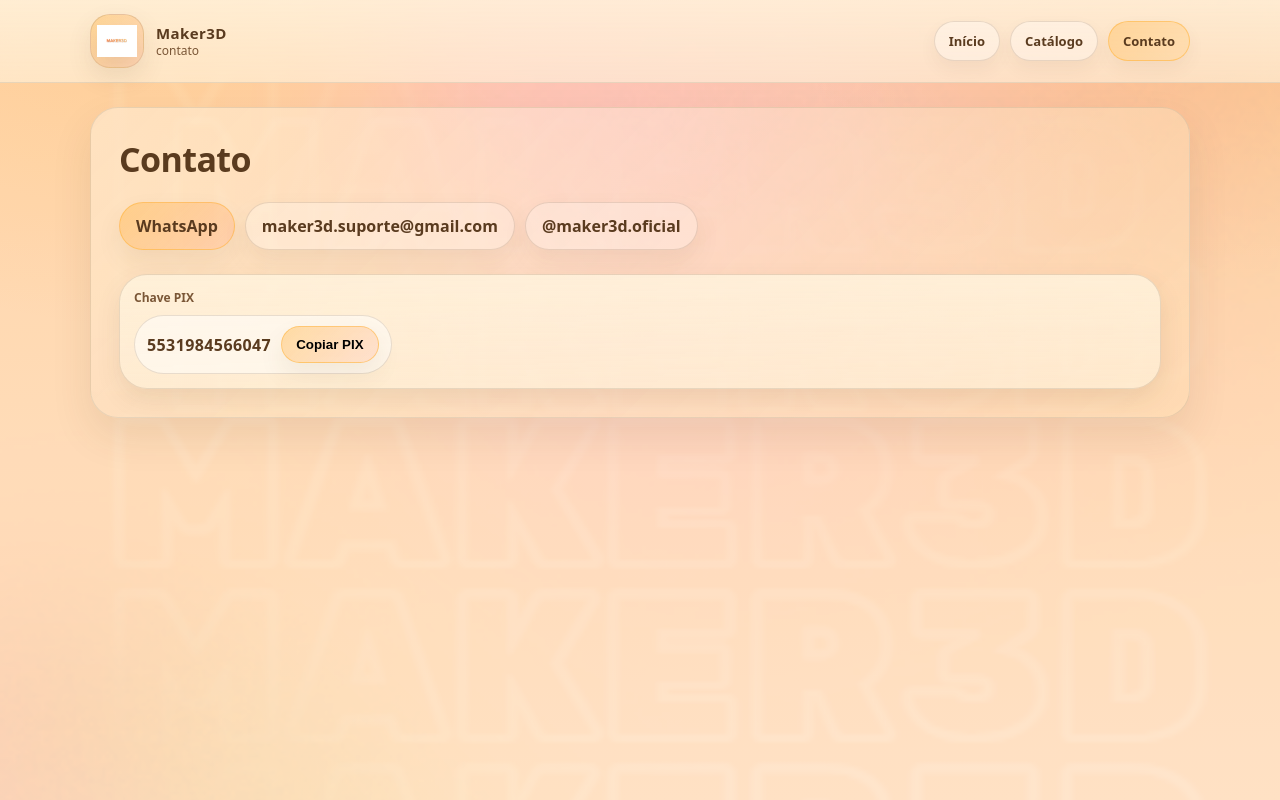
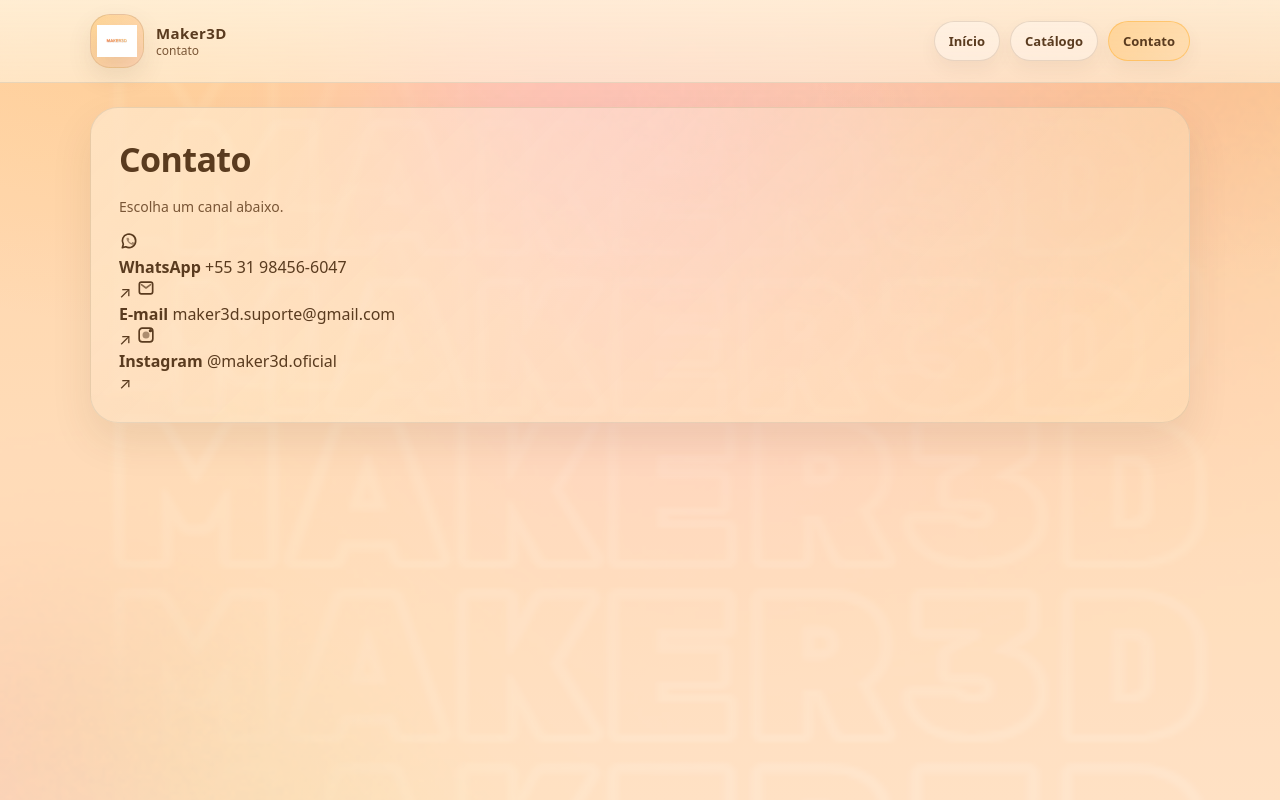
Before and after one commit to Maker3D-Shop/maker3d-shop.github.io, a plain HTML site: page contato.html in a window 1280 px wide. Drawn offline with Linux system fonts and the light colour scheme.

Commit message:
Update contato.html

```diff
--- a/contato.html
+++ b/contato.html
@@ -6,7 +6,7 @@
   <title>Maker3D — Contato</title>
   <link rel="stylesheet" href="assets/style.css" />
 </head>
-<body>
+<body data-page="contact">
   <header>
     <div class="container">
       <div class="nav">
@@ -34,19 +34,54 @@
       <div class="heroCard">
         <div class="heroInner">
           <h1 class="heroTitle">Contato</h1>
+          <p class="heroSub">Escolha um canal abaixo.</p>
 
-          <div class="heroActions">
-            <a class="btn primary" href="https://wa.me/5531984566047" target="_blank" rel="noreferrer">WhatsApp</a>
-            <a class="btn ghost" href="mailto:maker3d.suporte@gmail.com">maker3d.suporte@gmail.com</a>
-            <a class="btn ghost" href="https://instagram.com/maker3d.oficial" target="_blank" rel="noreferrer">@maker3d.oficial</a>
-          </div>
+          <div class="contactGrid">
+            <a class="contactItem" href="https://wa.me/5531984566047" target="_blank" rel="noreferrer">
+              <span class="ico" aria-hidden="true">
+                <!-- WhatsApp -->
+                <svg viewBox="0 0 24 24" width="20" height="20" fill="none">
+                  <path d="M20 11.9a8 8 0 0 1-11.9 7L4 20l1.2-4.1A8 8 0 1 1 20 11.9Z" stroke="currentColor" stroke-width="2" stroke-linejoin="round"/>
+                  <path d="M9.6 8.8c.3-.7.6-.8 1-.8h.4c.2 0 .4 0 .6.4l.7 1.7c.1.3.1.5 0 .7l-.5.6c-.2.2-.2.5 0 .7.5.9 1.6 1.9 2.6 2.3.2.1.5 0 .7-.1l.7-.8c.2-.2.4-.3.7-.2l1.7.8c.3.1.4.3.4.5 0 .5-.2 1.3-.9 1.6-.4.2-1 .5-2 .3-1.3-.2-2.8-1-4.2-2.4-1.4-1.4-2.2-2.9-2.4-4.2-.2-1 .1-1.6.3-2Z" fill="currentColor" opacity=".55"/>
+                </svg>
+              </span>
+              <div class="contactText">
+                <strong>WhatsApp</strong>
+                <span>+55 31 98456-6047</span>
+              </div>
+              <span class="go">↗</span>
+            </a>
 
-          <div class="card" style="padding:14px; margin-top:10px;">
-            <p class="small" style="margin:0 0 8px; font-weight:900;">Chave PIX</p>
-            <div class="pixKey">
-              <span>5531984566047</span>
-              <button class="btn primary" style="padding:10px 14px;" onclick="navigator.clipboard.writeText('5531984566047'); this.textContent='Copiado ✅'; setTimeout(()=>this.textContent='Copiar PIX',1200);">Copiar PIX</button>
-            </div>
+            <a class="contactItem" href="mailto:maker3d.suporte@gmail.com">
+              <span class="ico" aria-hidden="true">
+                <!-- Email -->
+                <svg viewBox="0 0 24 24" width="20" height="20" fill="none">
+                  <path d="M4 7.5A2.5 2.5 0 0 1 6.5 5h11A2.5 2.5 0 0 1 20 7.5v9A2.5 2.5 0 0 1 17.5 19h-11A2.5 2.5 0 0 1 4 16.5v-9Z" stroke="currentColor" stroke-width="2"/>
+                  <path d="m6.5 8 5.5 4 5.5-4" stroke="currentColor" stroke-width="2" stroke-linecap="round" stroke-linejoin="round" opacity=".7"/>
+                </svg>
+              </span>
+              <div class="contactText">
+                <strong>E-mail</strong>
+                <span>maker3d.suporte@gmail.com</span>
+              </div>
+              <span class="go">↗</span>
+            </a>
+
+            <a class="contactItem" href="https://instagram.com/maker3d.oficial" target="_blank" rel="noreferrer">
+              <span class="ico" aria-hidden="true">
+                <!-- Instagram -->
+                <svg viewBox="0 0 24 24" width="20" height="20" fill="none">
+                  <path d="M7.5 3.8h9A3.7 3.7 0 0 1 20.2 7.5v9a3.7 3.7 0 0 1-3.7 3.7h-9a3.7 3.7 0 0 1-3.7-3.7v-9A3.7 3.7 0 0 1 7.5 3.8Z" stroke="currentColor" stroke-width="2"/>
+                  <path d="M12 16.2a4.2 4.2 0 1 0 0-8.4 4.2 4.2 0 0 0 0 8.4Z" fill="currentColor" opacity=".5"/>
+                  <path d="M17.3 6.8h.01" stroke="currentColor" stroke-width="4" stroke-linecap="round"/>
+                </svg>
+              </span>
+              <div class="contactText">
+                <strong>Instagram</strong>
+                <span>@maker3d.oficial</span>
+              </div>
+              <span class="go">↗</span>
+            </a>
           </div>
 
         </div>
```
